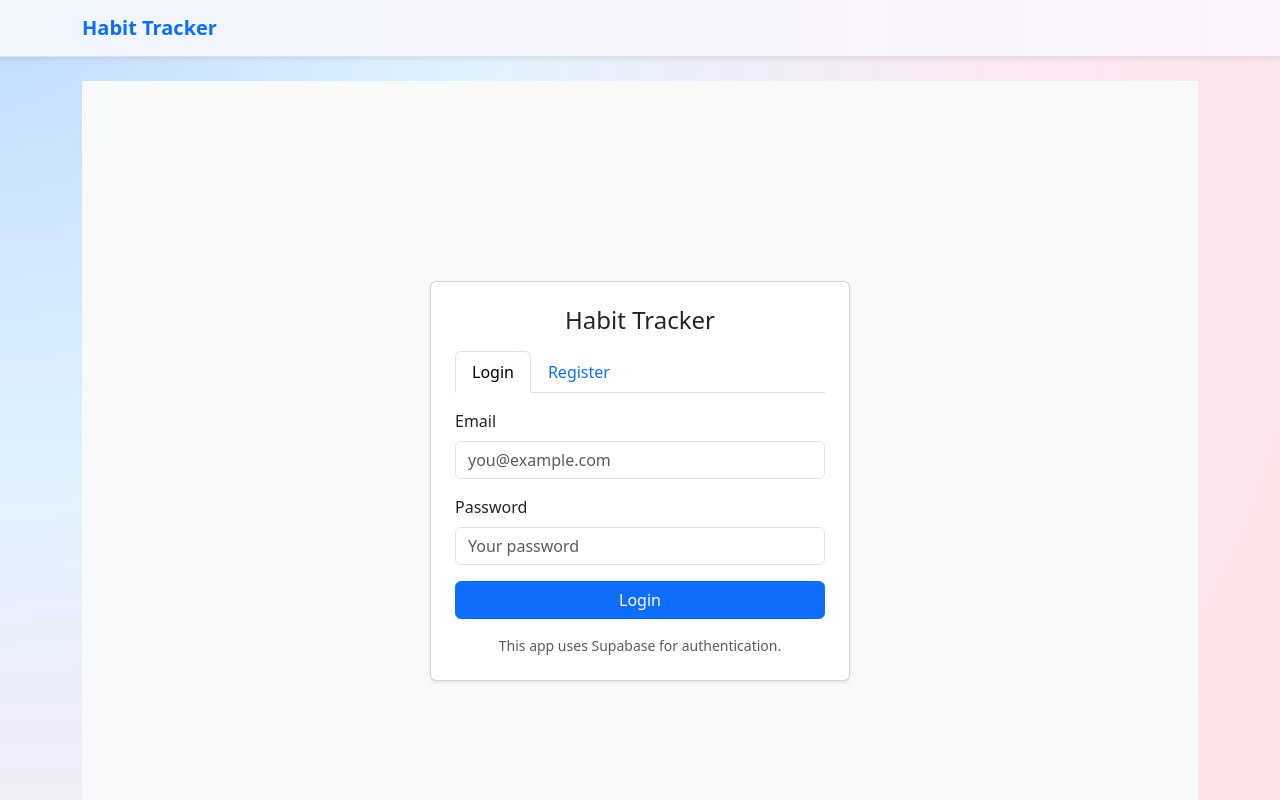
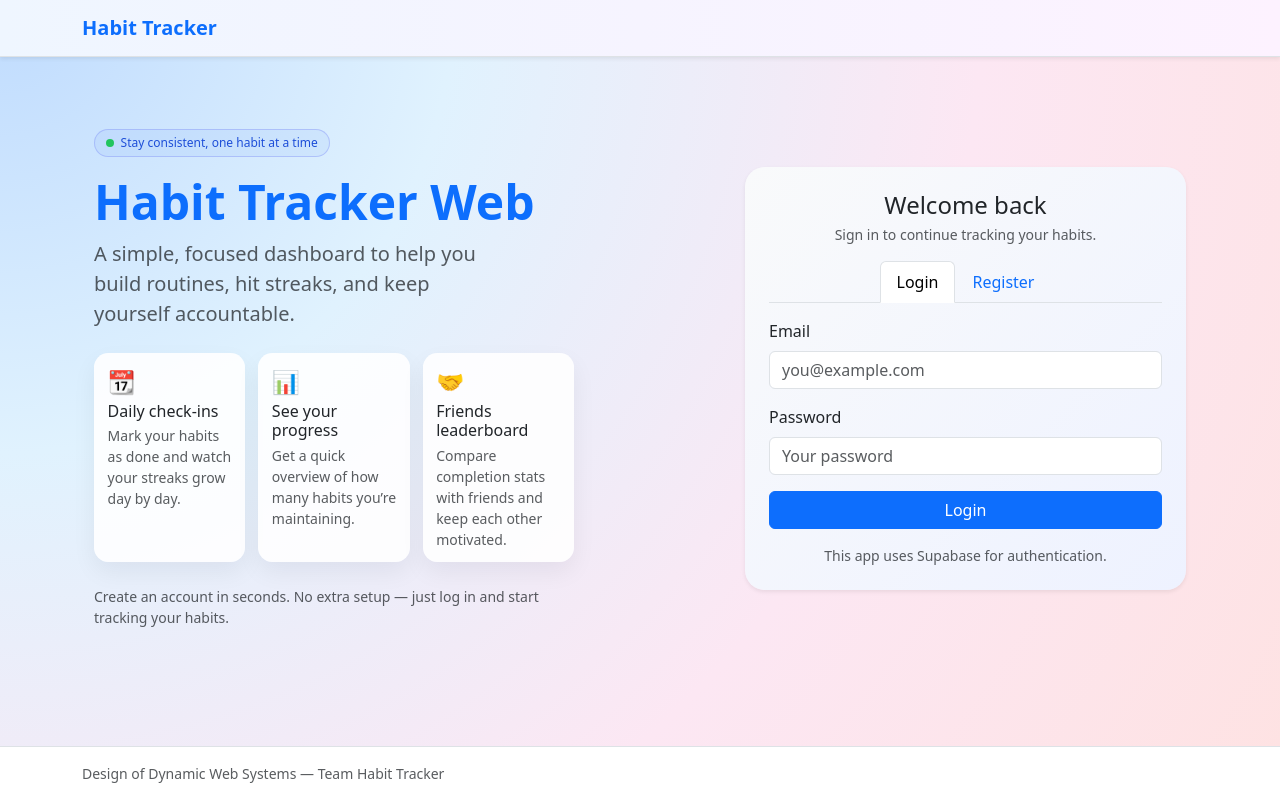
Before and after one commit to ednasx/habit_tracker_web, a React app in the folder frontend/: page / in a window 1280 px wide. Shown: the top 800 px of the page. Built offline with nearby package versions, Linux system fonts and the light colour scheme; no server answers; the HTML template or start-up script is replaced by a standard one.

Commit message:
Redesign auth page with Habit Tracker Web hero intro

```diff
--- /dev/null
+++ b/frontend/src/components/auth/AuthIntro.jsx
@@ -0,0 +1,54 @@
+// frontend/src/components/auth/AuthIntro.jsx
+
+function AuthIntro() {
+  return (
+    <div className="auth-intro">
+      <div className="auth-intro-pill mb-3">
+        <span className="auth-dot" />
+        <span className="auth-pill-text">Stay consistent, one habit at a time</span>
+      </div>
+
+      <h1 className="display-5 fw-semibold mb-2 text-primary">
+        Habit Tracker Web
+      </h1>
+
+      <p className="lead text-muted mb-4">
+        A simple, focused dashboard to help you build routines, hit streaks,
+        and keep yourself accountable.
+      </p>
+
+      <div className="auth-intro-grid mb-4">
+        <div className="auth-intro-card">
+          <div className="auth-intro-emoji">📆</div>
+          <h2 className="h6 mb-1">Daily check-ins</h2>
+          <p className="small text-muted mb-0">
+            Mark your habits as done and watch your streaks grow day by day.
+          </p>
+        </div>
+
+        <div className="auth-intro-card">
+          <div className="auth-intro-emoji">📊</div>
+          <h2 className="h6 mb-1">See your progress</h2>
+          <p className="small text-muted mb-0">
+            Get a quick overview of how many habits you’re maintaining.
+          </p>
+        </div>
+
+        <div className="auth-intro-card">
+          <div className="auth-intro-emoji">🤝</div>
+          <h2 className="h6 mb-1">Friends leaderboard</h2>
+          <p className="small text-muted mb-0">
+            Compare completion stats with friends and keep each other motivated.
+          </p>
+        </div>
+      </div>
+
+      <p className="small text-muted mb-0">
+        Create an account in seconds. No extra setup — just log in and start
+        tracking your habits.
+      </p>
+    </div>
+  )
+}
+
+export default AuthIntro
--- a/frontend/src/components/auth/AuthPage.jsx
+++ b/frontend/src/components/auth/AuthPage.jsx
@@ -1,5 +1,6 @@
 import { useState } from 'react'
 import { supabase } from '../../lib/supabaseClient'
+import AuthIntro from './AuthIntro'
 
 function AuthPage() {
   const [mode, setMode] = useState('login') // 'login' or 'register'
@@ -41,8 +42,7 @@ function AuthPage() {
 
         setMessage('Registration successful. You may need to confirm your email.')
       }
-
-      // On success, Supabase will update the session; App will pick it up
+      // Supabase will update session; App picks it up
     } catch (err) {
       console.error('[AuthPage] Auth error:', err.message)
       setError(err.message || 'Authentication failed.')
@@ -52,12 +52,28 @@ function AuthPage() {
   }
 
   return (
-    <div className="d-flex align-items-center justify-content-center min-vh-100 bg-light">
-      <div className="card shadow-sm" style={{ maxWidth: '420px', width: '100%' }}>
-        <div className="card-body p-4">
-          <h1 className="h4 text-center mb-3">Habit Tracker</h1>
+    <div className="auth-page py-5">
+      <div className="container">
+        <div className="row g-4 align-items-center">
+          {/* Left side: intro text (hidden on small screens) */}
+          <div className="col-lg-6 d-none d-lg-block">
+            <AuthIntro />
+          </div>
 
-          <ul className="nav nav-tabs mb-3">
+          {/* Right side: auth card */}
+          <div className="col-12 col-lg-5 ms-lg-auto">
+            <div className="card shadow-sm border-0 auth-card">
+              <div className="card-body p-4 p-md-4">
+                <h2 className="h4 text-center mb-1">
+                  {mode === 'login' ? 'Welcome back' : 'Create your account'}
+                </h2>
+                <p className="text-muted small text-center mb-3">
+                  {mode === 'login'
+                    ? 'Sign in to continue tracking your habits.'
+                    : 'Join Habit Tracker Web and start building better routines.'}
+                </p>
+
+                <ul className="nav nav-tabs mb-3 justify-content-center">
                   <li className="nav-item">
                     <button
                       type="button"
@@ -129,8 +145,16 @@ function AuthPage() {
                     </div>
                   )}
 
-            <button type="submit" className="btn btn-primary w-100" disabled={loading}>
-              {loading ? 'Please wait...' : mode === 'login' ? 'Login' : 'Register'}
+                  <button
+                    type="submit"
+                    className="btn btn-primary w-100"
+                    disabled={loading}
+                  >
+                    {loading
+                      ? 'Please wait...'
+                      : mode === 'login'
+                      ? 'Login'
+                      : 'Register'}
                   </button>
                 </form>
 
@@ -139,6 +163,14 @@ function AuthPage() {
                 </p>
               </div>
             </div>
+
+            {/* On mobile, show intro below the card */}
+            <div className="d-lg-none mt-4">
+              <AuthIntro />
+            </div>
+          </div>
+        </div>
+      </div>
     </div>
   )
 }
```
Lines whose indentation alone changed are shown as unchanged.
